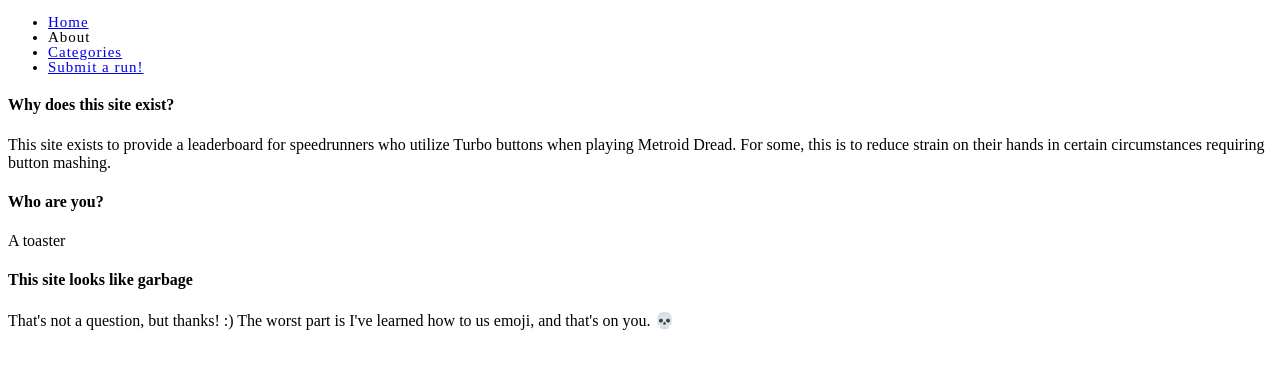
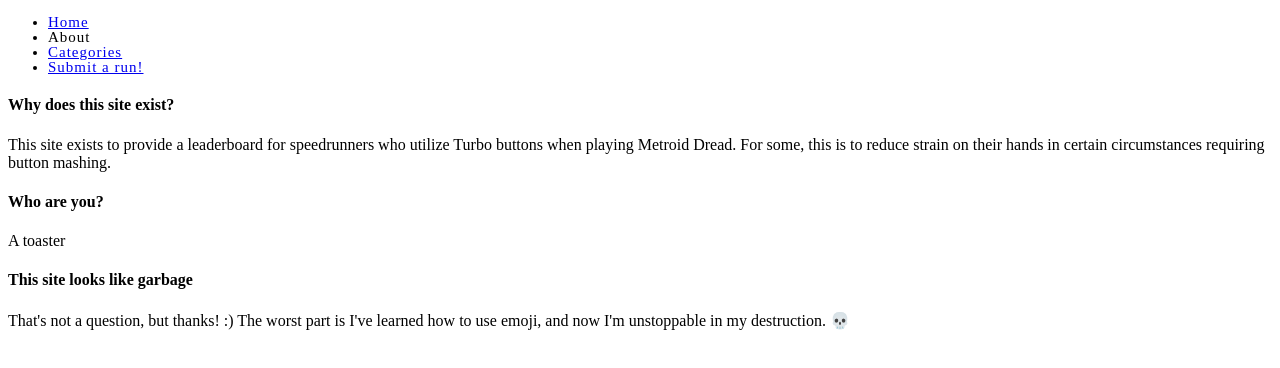
Before and after one commit to InsomniacToaster/turbodread, a plain HTML site: page about.html in a window 1280 px wide. Drawn offline with Linux system fonts and the light colour scheme.

Commit message:
Updated About.html
Added into the About admonishing anyone who thinks the site looks like garbage and threatening them with my power to spam emoji.

```diff
--- a/about.html
+++ b/about.html
@@ -20,6 +20,6 @@
 		<p>A toaster</p>
 
 		<h4>This site looks like garbage</h4>
-		<p>That's not a question, but thanks! :) The worst part is I've learned how to us emoji, and that's on you. &#x1f480;</p>
+		<p>That's not a question, but thanks! :) The worst part is I've learned how to use emoji, and now I'm unstoppable in my destruction. &#x1f480;</p>
 	</body>
 </html>
```
